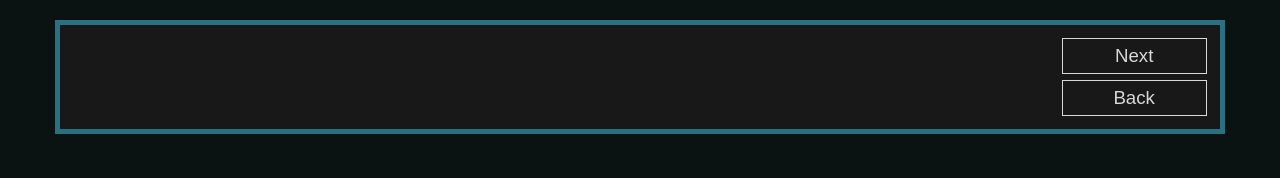
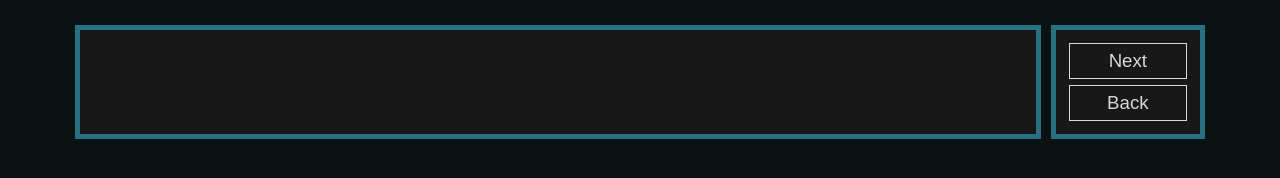
Before and after one commit to byuitechops/planet-simulator-v2, a website: page index.html in a window 1280 px wide. Drawn offline with nearby package versions, Linux system fonts and the light colour scheme.

Commit message:
made next and back buttons in own box

```diff
--- a/index.html
+++ b/index.html
@@ -5,15 +5,16 @@
     <link href="https://fonts.googleapis.com/css?family=Roboto|Roboto+Slab" rel="stylesheet">
     <link href="style.css" rel="stylesheet" type="text/css" />
 </head>
+
 <body>
     <main>
         <div id="drawing"></div>
         <div id="descriptionBox">
-      <div id="content">
+            <div id="content" class="descriptionBox">
                 <h3 id="currentTP"></h3><span id="details"></span>
                 <p id="message"></p>
             </div>
-			<div id="buttons">
+            <div id="buttons" class="descriptionBox">
                 <button id="next">Next</button>
                 <button id="prev">Back</button>
                 <button id="terminate">Skip To End</button>
--- a/style.css
+++ b/style.css
@@ -1,25 +1,35 @@
 body {
-	background-color:#0b1312;
+    background-color: #0b1312;
     margin: 5px auto;
     box-sizing: border-box;
 }
 
 #descriptionBox {
-	background-color:#181818;
-	border: 5px #297082 solid;
-	color:#FFF;
+    color: #FFF;
     font-family: 'Roboto Slab', serif;
-	padding:10px;
     display: flex;
     width: 89%;
     max-width: 1140px;
     margin: 20px auto;
+    display: flex;
 }
-#content{
+
+#descriptionBox div {
+    background-color: #181818;
+    border: 5px #297082 solid;
+    color: #FFF;
+    font-family: 'Roboto Slab', serif;
+    padding: 10px;
+    margin: 5px;
+}
+
+#content {
     width: 85%;
     padding-right: 20px;
 }
+
 #buttons {
+    display: flex;
     flex-grow: 1;
     flex-direction: row-reverse;
     flex-wrap: wrap;
@@ -29,49 +39,57 @@ body {
     justify-content: flex-end;
 }
 
-#next, #prev, #terminate {
-	background-color:#181818;
+#next,
+#prev,
+#terminate {
+    background-color: #181818;
     border: 1px solid #d8d8d8;
     padding: 6px 8px;
     margin: 3px;
     font-size: 14pt;
-	color:#d8d8d8;
-	cursor:pointer;
+    color: #d8d8d8;
+    cursor: pointer;
 }
-#next, #prev{
+
+#next,
+#prev {
     width: 100%;
 }
 
-#terminate{
+#terminate {
     display: none;
 }
 
-#next:disabled, #prev:disabled, #terminate:disabled{
+#next:disabled,
+#prev:disabled,
+#terminate:disabled {
     border-color: #333;
-	color:#333;
-	cursor:default;
+    color: #333;
+    cursor: default;
 }
 
-#next:hover:enabled, #prev:hover:enabled, #terminate:hover:enabled{
-	background-color:#333;
+#next:hover:enabled,
+#prev:hover:enabled,
+#terminate:hover:enabled {
+    background-color: #333;
 }
 
 #message {
     font-size: 14pt;
-	margin:3px;
-	margin-top:5px;
+    margin: 3px;
+    margin-top: 5px;
 }
 
 h3 {
     font-size: 16pt;
-	margin:3px;
-	display:inline;
+    margin: 3px;
+    display: inline;
 }
 
 #details {
     font-size: 16pt;
     margin-left: 2vw;
-	color:#888
+    color: #888
 }
 
 svg {
@@ -83,6 +101,6 @@ svg {
     display: block;
 }
 
-span span{
-	margin-left:20px;
+span span {
+    margin-left: 20px;
 }
```
Lines whose indentation alone changed are shown as unchanged.
